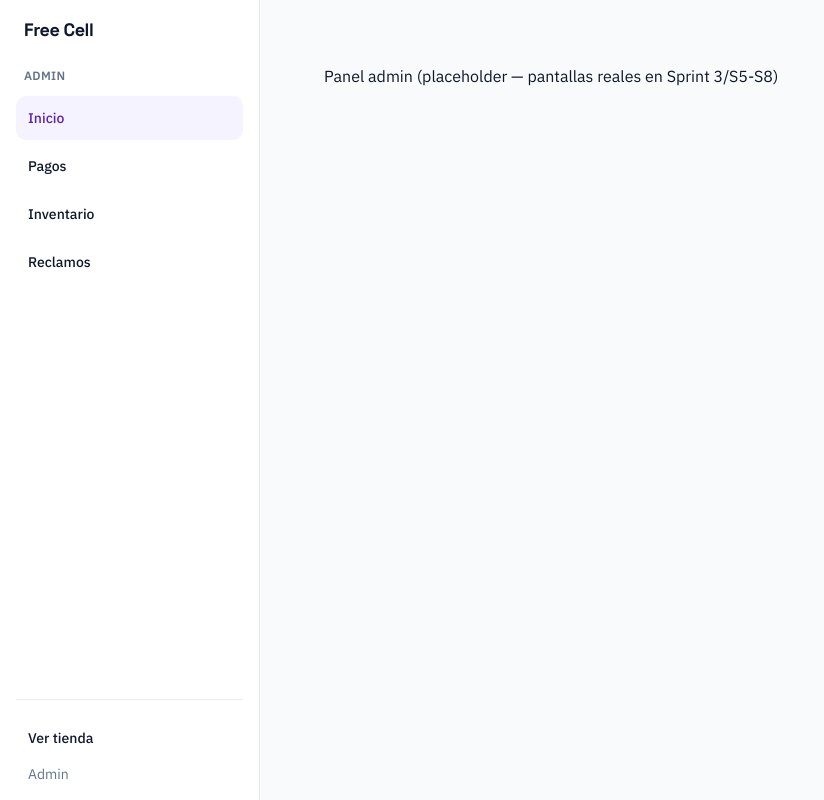
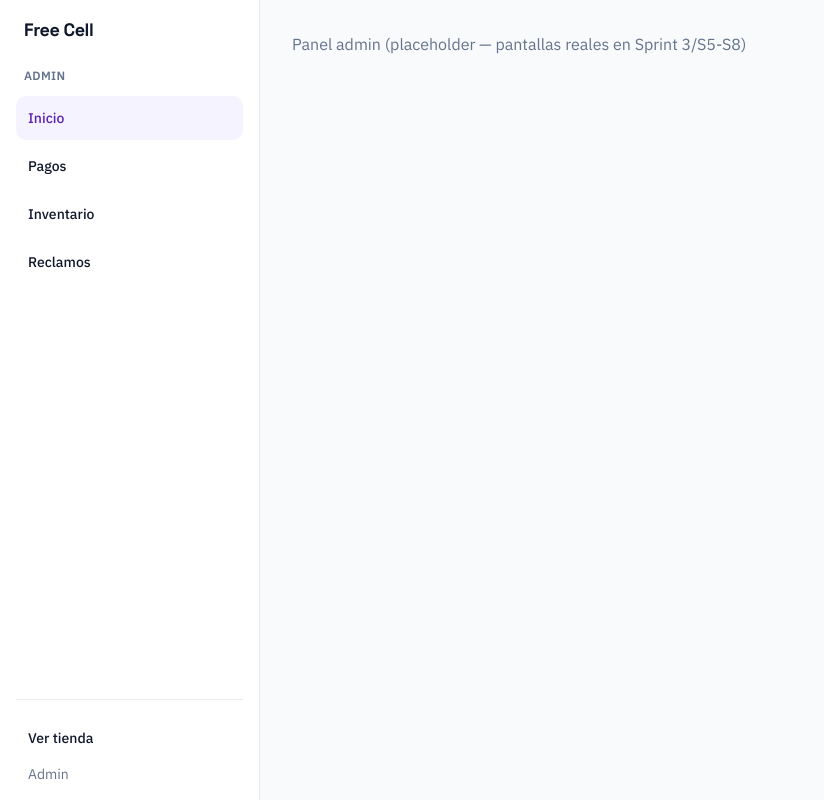
Before and after one commit to AlfredoNavarroDev/FreeCell, a Next.js app in the folder frontend/: page /admin in a window 1280 px wide. Shown: the whole page, without its empty margins (0-824 px from the left). Built offline with nearby package versions, Linux system fonts and the light colour scheme; no server answers.

Commit message:
Frontend: quita el <main> duplicado de /admin ahora que el layout del shell ya aporta uno (review fix)

```diff
--- a/frontend/src/app/admin/page.tsx
+++ b/frontend/src/app/admin/page.tsx
@@ -1,3 +1,3 @@
 export default function AdminHome() {
-  return <main className="p-8">Panel admin (placeholder — pantallas reales en Sprint 3/S5-S8)</main>;
+  return <p className="text-muted">Panel admin (placeholder — pantallas reales en Sprint 3/S5-S8)</p>;
 }
```
